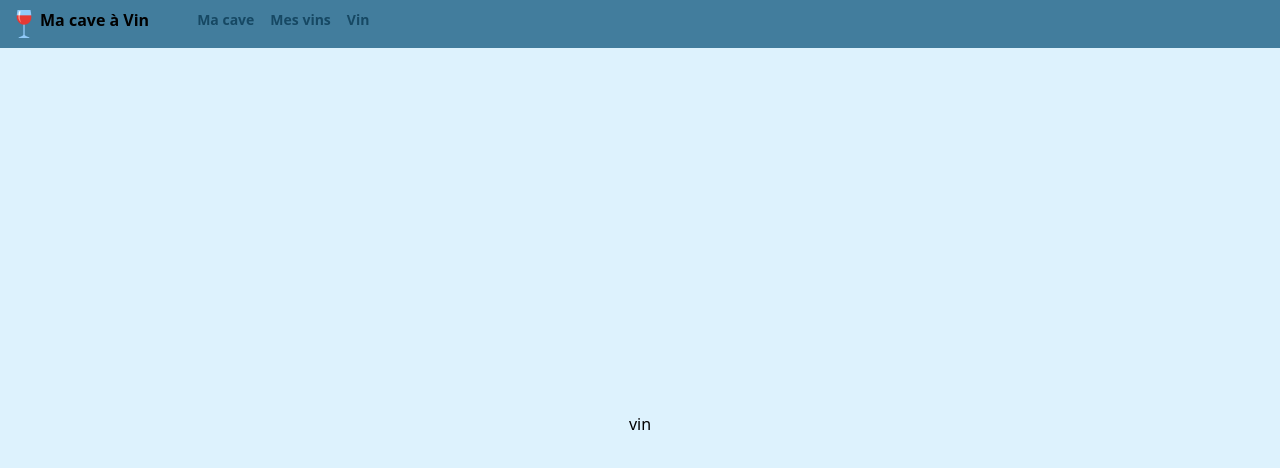
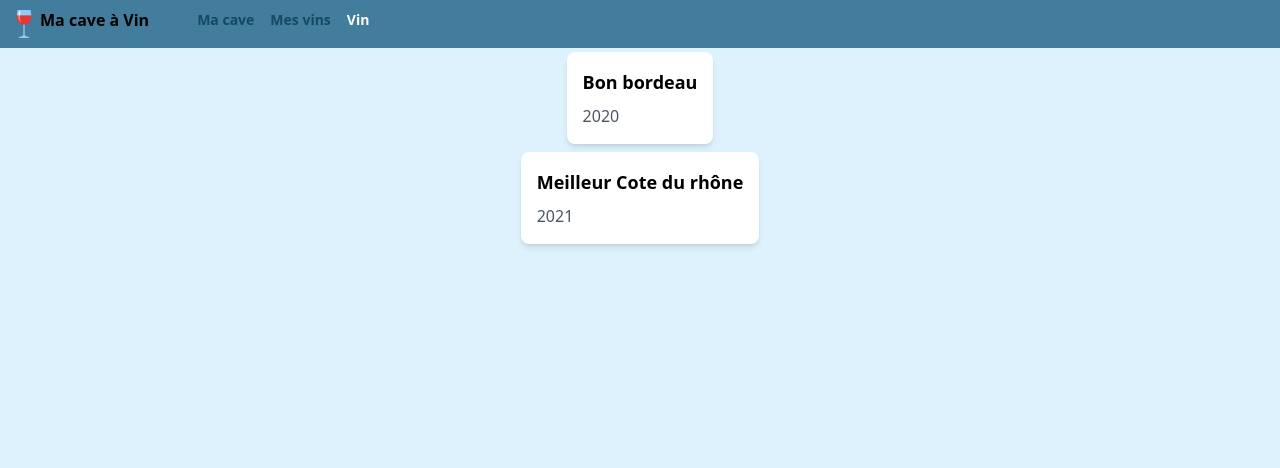
Before and after one commit to lolothi/ma-cave-a-vin, a Vue app in the folder frontend/: page /vin in a window 1280 px wide. Shown: the top 468 px of the page. Built offline with nearby package versions, Linux system fonts and the light colour scheme.

Commit message:
update menu and color links

```diff
--- a/frontend/src/App.vue
+++ b/frontend/src/App.vue
@@ -6,7 +6,8 @@ import Navbar from './components/Navbar.vue'
 <template>
       <div class="flex flex-col h-screen">
       <Navbar />
-      <div class="flex justify-center items-center flex-grow flex-col bg-blue-4">
+      <!-- <div class="flex justify-center items-center flex-grow flex-col bg-blue-4"> -->
+      <div class="flex items-center flex-grow flex-col bg-blue-4">
         <router-view/>
       </div>
     </div>
--- a/frontend/src/components/NavBar_liens.vue
+++ b/frontend/src/components/NavBar_liens.vue
@@ -1,16 +1,45 @@
 <template>
     <div class="hidden w-full md:block md:w-auto" id="navbar-default">
         <ul class="flex flex-row">
-            <li><router-link class="block mx-2 text-sm font-semibold leading-6 text-blue-1 hover:text-red-800" to="/ma-cave">Ma cave</router-link></li>
-            <li><router-link class="block mx-2 text-sm font-semibold leading-6 text-blue-1 hover:text-red-800" to="/mon-vin">Mes vins</router-link></li>
-            <li><router-link class="block mx-2 text-sm font-semibold leading-6 text-blue-1 hover:text-red-800" to="/vin">Vin</router-link></li>
+            <li v-for="link in navBarLinks" :key="link.to">
+                <router-link :class=styleLinks(link.to) :to="link.to">{{ link.label }}</router-link>
+            </li>
         </ul>
     </div>
 </template>
 <script setup lang="ts">
+import { onMounted, ref, watch } from 'vue';
+import { useRoute } from 'vue-router';
+
+const route = useRoute();
+const routeParams = ref(route.params)
+const navBarLinks = ref([
+    {to:"/ma-cave", label:"Ma cave"},
+    {to:"/mon-vin", label:"Mes vins"},
+    {to:"/vin", label:"Vin"}
+])
+
+//to do
 defineProps({
     mobileDisplay: Boolean
 })
 
+watch(
+  () => route.params,
+  (newParams) => {
+    routeParams.value = newParams;
+  }
+);
+onMounted(() => {
+    routeParams.value = route.params;
+})
+
+//to change the link style when the page of the link is displayed
+const styleLinks = (linkTo: any) => {
+    if (linkTo == route.path) {
+        return `block mx-2 text-sm font-bold leading-6 text-white hover:text-red-800`;
+    }
+    return `block mx-2 text-sm font-semibold leading-6 text-blue-1 hover:text-red-800`;
+}
 
 </script>
--- a/frontend/src/components/Navbar.vue
+++ b/frontend/src/components/Navbar.vue
@@ -15,9 +15,9 @@
       </header>
 </template>
 <script setup lang="ts">
-import NavBarLinks from './NavBar_liens.vue'
-import { ref } from 'vue'
+import NavBarLinks from './NavBar_liens.vue';
+import { ref } from 'vue';
 
-let mobileDisplay = ref (false)
+let mobileDisplay = ref (false);
 
 </script>
--- /dev/null
+++ b/frontend/src/components/bottle.vue
@@ -0,0 +1,11 @@
+<template>
+    <div class="bg-white rounded-lg p-4 my-1 shadow-md">
+      <div class="text-lg font-semibold mb-2">{{ bottle?.name }}</div>
+      <div class="text-gray-600">{{ bottle?.year }}</div>
+    </div>
+  </template>
+<script setup lang="ts">
+defineProps({
+    bottle:Object
+})
+</script>
--- /dev/null
+++ b/frontend/src/service/fonctions.ts
@@ -0,0 +1,18 @@
+class Wine {
+  name:String;
+  year:number;
+  bottlesNumber:number
+
+  constructor(name:String, year:number, bottlesNumber:number) {
+    this.name = name;
+    this.year = year;
+    this.bottlesNumber = bottlesNumber
+  }
+}
+
+const bordeau = new Wine("Bon bordeau", 2020, 2);
+const coteDuRhone = new Wine("Meilleur Cote du rhône", 2021, 2);
+
+export function getWineData() {
+    return [ bordeau, coteDuRhone ]
+  }
--- a/frontend/src/views/Home.vue
+++ b/frontend/src/views/Home.vue
@@ -3,7 +3,10 @@
     <button class="button" @click="count++">count is: {{ count }}</button>
 </template>
 
-<script>
+<script lang="ts">
+import { getWineData } from "../service/fonctions.ts";
+
+
   export default {
     name: 'Accueil',
     props: {
@@ -12,6 +15,12 @@
       return {
         count: 0
       }
+    },
+    mounted(){
+      const wines = getWineData()
+      for (let nbre = 0; nbre < wines.length; nbre++ )
+      console.log(wines[nbre].name)
+
     }
   }
 </script>
--- a/frontend/src/views/Wine.vue
+++ b/frontend/src/views/Wine.vue
@@ -1,8 +1,13 @@
 <template>
-    <h1>vin</h1>
+    <div v-for="bottle in bottles">
+      <wineBottle :bottle="bottle"/>
+    </div>
 </template>
-<script>
-export default {
-  name: 'Wine',
-}
+<script setup lang="ts">
+// import { ref } from 'vue';
+import wineBottle from '../components/bottle.vue';
+import { getWineData } from '../service/fonctions.ts';
+
+const bottles = getWineData();
+
 </script>
```
